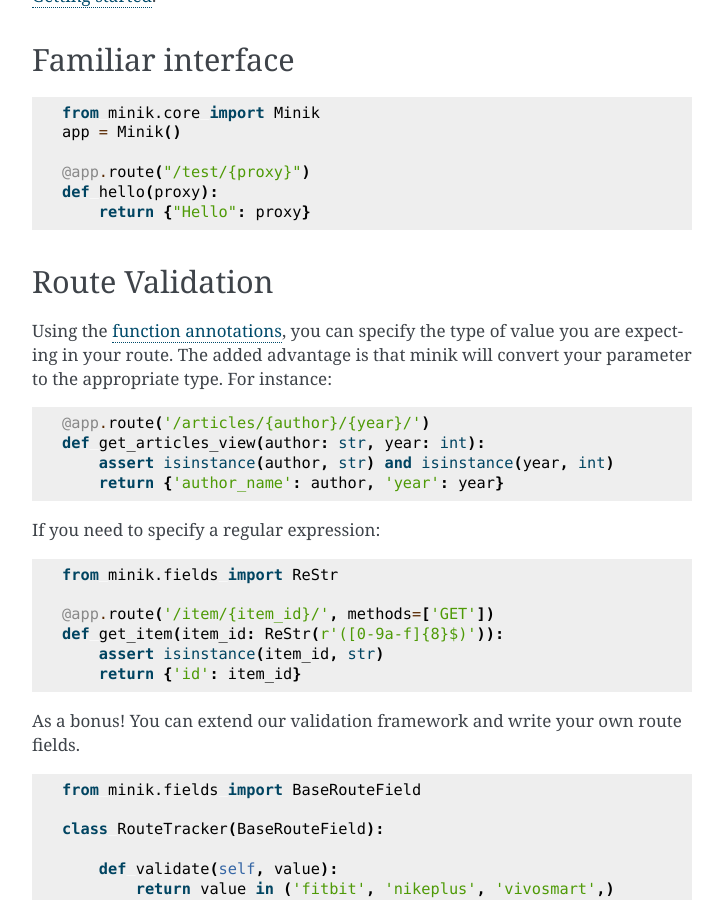
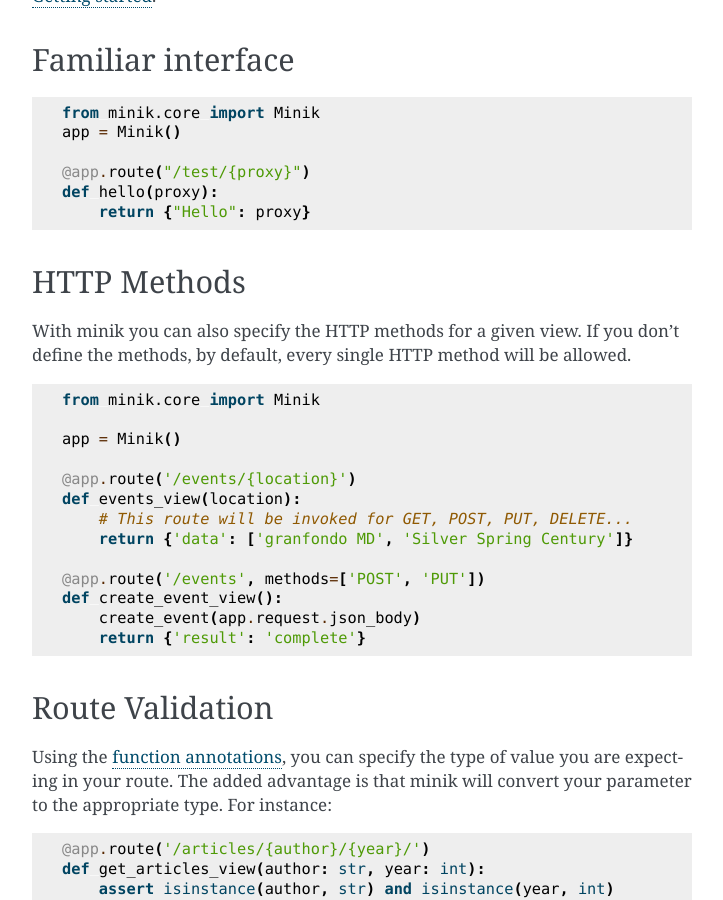
Before and after one commit to eabglobal/minik, a Sphinx documentation site: the page built from docs/index.rst, in a window 1280 px wide and 900 px high, scrolled down 354 px. Shown: the whole window, without its empty margins (388-1111 px from the left). Built offline with Sphinx 7.4.7, drawn with Linux system fonts in a browser that asks for light colours.

```diff
--- a/docs/index.rst
+++ b/docs/index.rst
@@ -26,6 +26,26 @@ Familiar interface
     def hello(proxy):
         return {"Hello": proxy}
 
+HTTP Methods
+************
+With minik you can also specify the HTTP methods for a given view. If you don't
+define the methods, by default, every single HTTP method will be allowed.
+
+.. code-block:: python
+
+    from minik.core import Minik
+
+    app = Minik()
+
+    @app.route('/events/{location}')
+    def events_view(location):
+        # This route will be invoked for GET, POST, PUT, DELETE...
+        return {'data': ['granfondo MD', 'Silver Spring Century']}
+
+    @app.route('/events', methods=['POST', 'PUT'])
+    def create_event_view():
+        create_event(app.request.json_body)
+        return {'result': 'complete'}
 
 Route Validation
 ****************
@@ -77,7 +97,6 @@ validation logic. To learn more checkout out `features`_ page.
 
 Motivation
 **********
-
 The team behind this framework is adopting a very minimal set of features to enhance
 and streamline web development in the serverless space. These were the business
 needs that encouraged us to build minik:
@@ -98,7 +117,6 @@ write and expose an API using AWS services.
 
 Just the framework
 ******************
-
 Things to be aware of when working with minik:
 
 - When used in your lambda function, you're responsible for including the source
@@ -115,7 +133,6 @@ Things to be aware of when working with minik:
 
 Minik in λ
 **********
-
 When working with a lambda function as the handler of a request from the API gateway.
 If the endpoint is configured to use the pass-through lambda integration, your function
 will have to be defined as follows:
```
Also changed, not shown: README.rst (+20 -1 lines).
